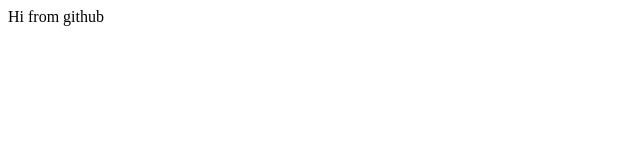
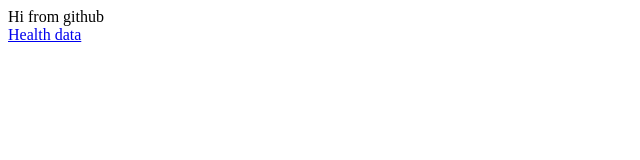
Before and after one commit to samarth261/samarth261.github.io, a plain HTML site: page index.html in a window 1280 px wide. Shown: the whole page, without its empty margins (0-640 px from the left). Drawn offline with Linux system fonts and the light colour scheme.

Commit message:
Update index.html

```diff
--- a/index.html
+++ b/index.html
@@ -2,5 +2,7 @@
 <title>Wow</title>
 <body>
 Hi from github
+<br>
+<a href="https://1drv.ms/o/s!AnOq3rujiLiFpgjC9Bjbi_lNNKgQ?e=WaHNxM">Health data</a>
 </body>
 </html>
```
